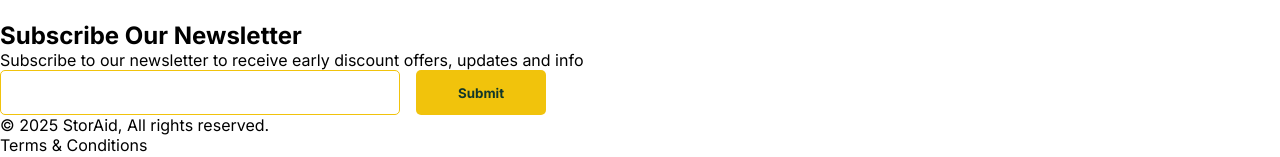
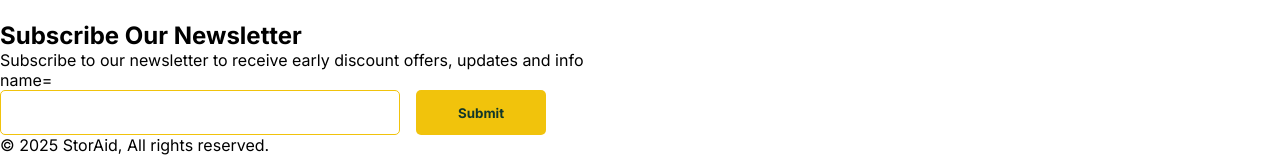
Before and after one commit to emillarsson99-m0wgli/StoraidStorageService, a React (Vite) app: page / in a window 1280 px wide. Shown: the part 6107-6264 px from the top of the page. Built offline with nearby package versions, Linux system fonts and the light colour scheme.

Commit message:
Added inputName and labelName to props

```diff
--- a/src/Components/InputForm.jsx
+++ b/src/Components/InputForm.jsx
@@ -1,14 +1,14 @@
 import Button from "./Button"
 
-function InputForm({ Text, shownText, placeholder, name, labelclassName, inputclassName }) {
+function InputForm({ Text, shownText, placeholder, name, labelclassName, inputclassName, inputName, labelName }) {
   return (
 
     <div className="input-form">
 
       <form action="">
-        <label className={`label ${labelclassName}`}  htmlFor={Text}>{shownText}</label>
+        <label className={`label ${labelclassName}`}  htmlFor={Text}>{shownText} name={labelName}</label>
         <div className="form-row">
-          <input className={`input ${inputclassName}`} type="text" placeholder={placeholder} name={name} />
+          <input className={`input ${inputclassName}`} type="text" placeholder={placeholder} name={inputName} />
           <div>
             <Button Text="Submit" />
           </div>
```
